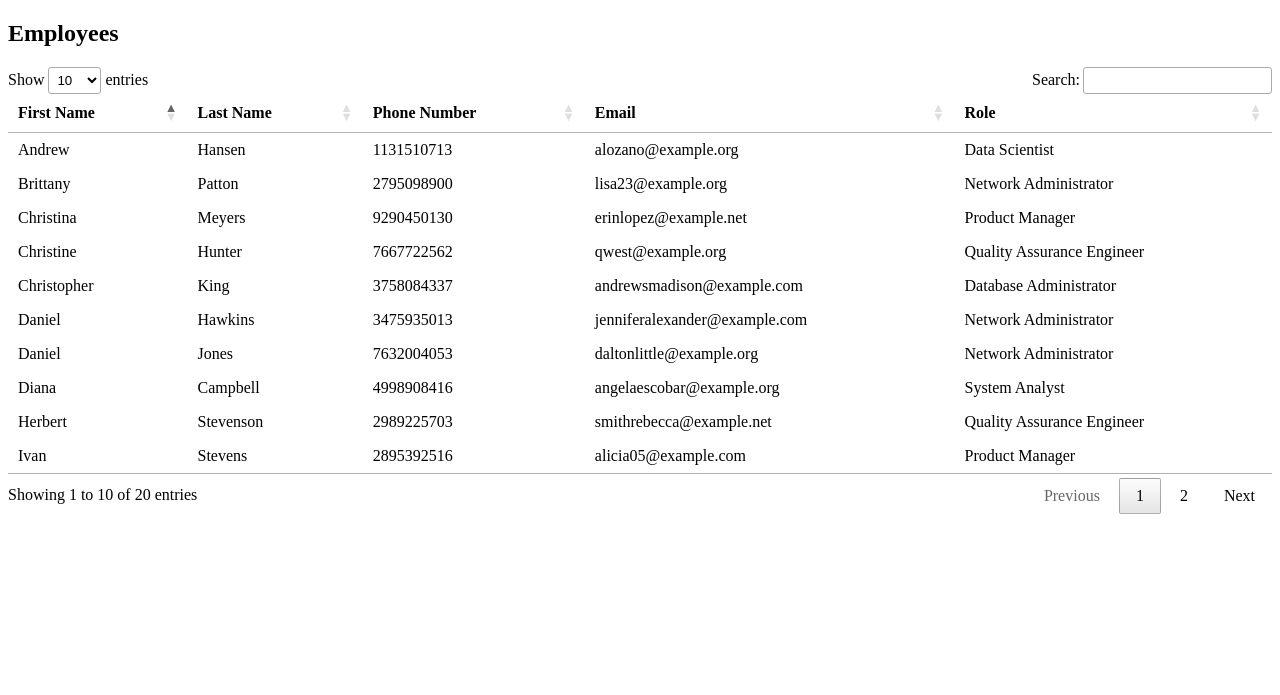
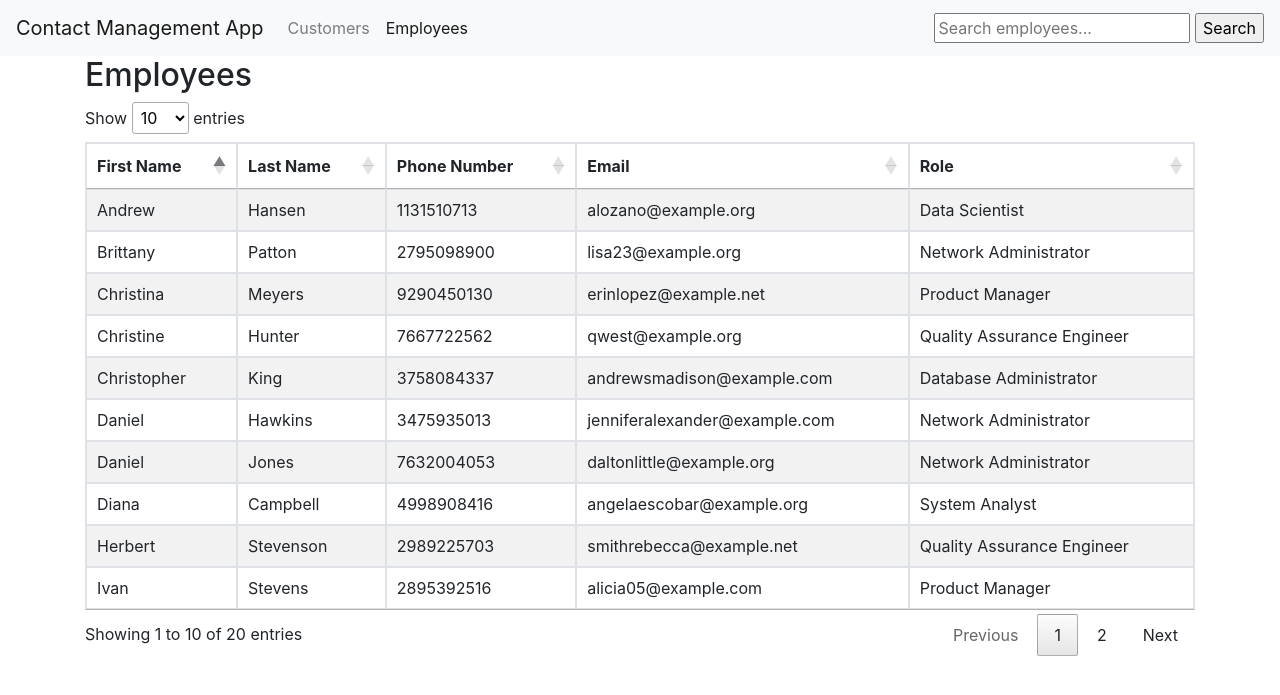
Before and after one commit to alexfiodorov02/3081-final-project, a Django app: page /employees/ in a window 1280 px wide. Shown: the top 695 px of the page. Run offline with Django 5.2, Linux system fonts and the light colour scheme; data comes from the database, SQL or seed files in the repository; some libraries are stand-ins or nearby versions.

Commit message:
Now using Bootstrap for employees.html

```diff
--- a/djangoproject/djangoapp/templates/employees.html
+++ b/djangoproject/djangoapp/templates/employees.html
@@ -2,11 +2,35 @@
 <html>
 <head>
     <title>Employees</title>
+    <link rel="stylesheet" href="https://stackpath.bootstrapcdn.com/bootstrap/4.5.0/css/bootstrap.min.css">
     <link rel="stylesheet" type="text/css" href="https://cdn.datatables.net/1.10.22/css/jquery.dataTables.min.css">
 </head>
 <body>
+    <!-- Bootstrap Navbar -->
+    <nav class="navbar navbar-expand-lg navbar-light bg-light">
+        <a class="navbar-brand">Contact Management App</a>
+        <div class="collapse navbar-collapse" id="navbarNav">
+            <ul class="navbar-nav">
+                <li class="nav-item">
+                    <a class="nav-link" href="/customers">Customers</a>
+                </li>
+                <li class="nav-item active">
+                    <a class="nav-link" href="/employees">Employees</a>
+                </li>
+            </ul>
+        </div>
+        <form method="GET" action="{% url 'djangoapp:search' %}">
+            <input type="text" name="q" placeholder="Search employees...">
+            <input type="submit" value="Search">
+        </form>
+        <button class="navbar-toggler" type="button" data-toggle="collapse" data-target="#navbarNav" aria-controls="navbarNav" aria-expanded="false" aria-label="Toggle navigation">
+            <span class="navbar-toggler-icon"></span>
+        </button>
+    </nav>
+
+    <div class="container">
         <h2>Employees</h2>
-    <table id="customersTable">
+        <table id="employeesTable" class="table table-striped table-bordered">
             <thead>
                 <tr>
                     <th>First Name</th>
@@ -28,12 +52,18 @@
             {% endfor %}
             </tbody>
         </table>
+    </div>
 
     <script src="https://code.jquery.com/jquery-3.5.1.js"></script>
+    <!-- Bootstrap JS and Popper.js -->
+    <script src="https://stackpath.bootstrapcdn.com/bootstrap/4.5.0/js/bootstrap.min.js"></script>
+    <script src="https://cdn.jsdelivr.net/npm/popper.js@1.16.0/dist/umd/popper.min.js"></script>
     <script src="https://cdn.datatables.net/1.10.22/js/jquery.dataTables.min.js"></script>
     <script>
     $(document).ready(function() {
-        $('#customersTable').DataTable();
+        $('#employeesTable').DataTable({
+            "searching": false
+        });
     });
     </script>
 </body>
```
Lines whose indentation alone changed are shown as unchanged.
